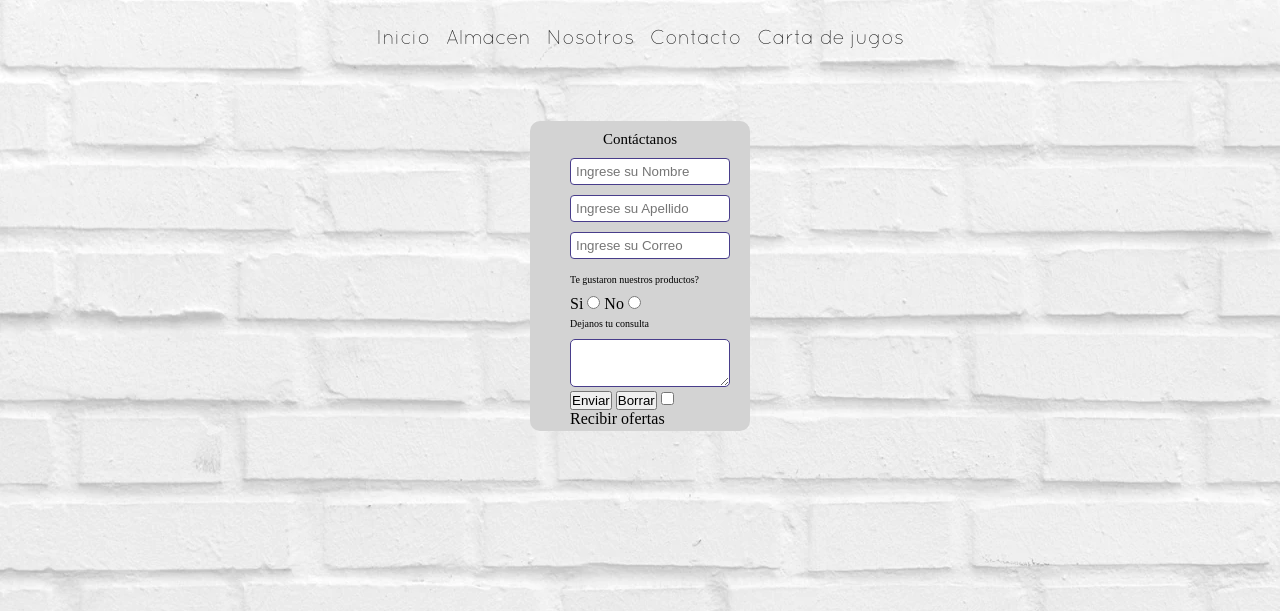
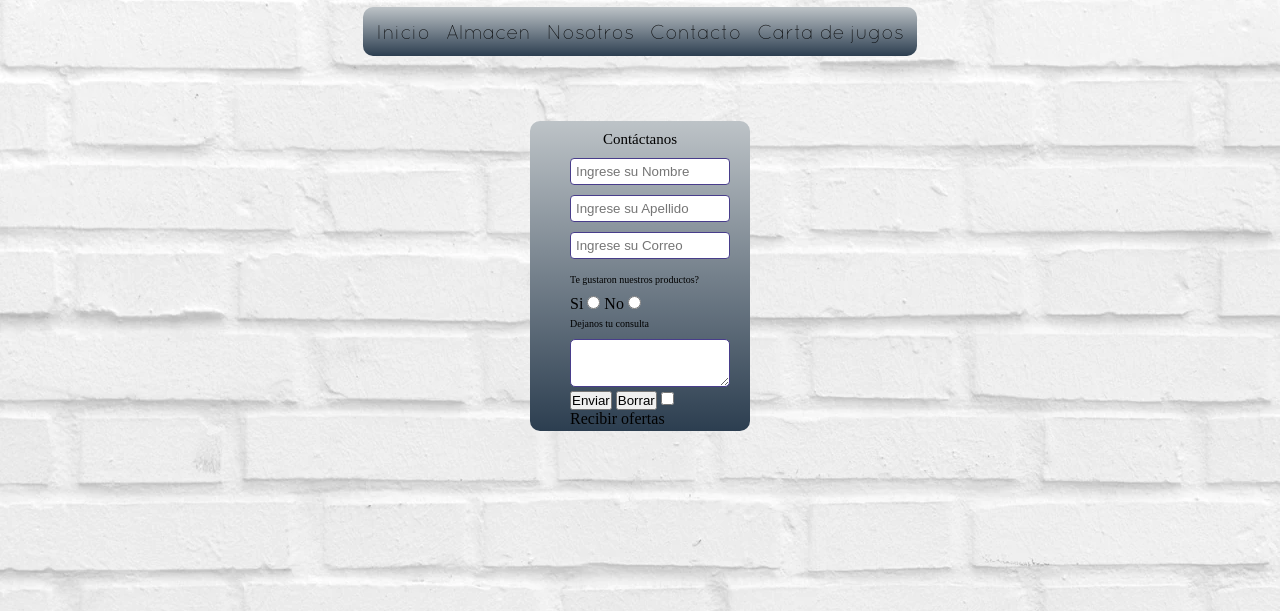
Before and after one commit to GenaroRucireto/Eneldo-Rucireto, a plain HTML site: page pages/contacto.html in a window 1280 px wide. Shown: the part 187-798 px from the top of the page. Drawn offline with Linux system fonts and the light colour scheme.

Commit message:
realice gradientes

```diff
--- a/styles.css
+++ b/styles.css
@@ -77,10 +77,10 @@ header img {
 
 h1 {
     animation-duration: 3s;
-    animation-name: slidein;
+    animation-name: slide;
 }
 
-@keyframes slidein {
+@keyframes slide {
     from {
         margin-left: 100%;
         width: 300%
@@ -122,13 +122,14 @@ h1 {
         color: #000000;
         font-size: 15px;
         font-family: "Quicksand";
-    }
+        }
 
     .menu nav {
         display: flex;
         justify-content: space-between;
-        padding-top: 15px;
-
+       margin-top: 10px;
+        background-image: linear-gradient(#bdc3c7,#2c3e50);
+        border-radius: 10px;
     }
 
     .menu ul {
@@ -150,7 +151,7 @@ h1 {
     }
 
     a:hover {
-        color: gray;
+        color: white;
     }
 
     .central {
@@ -238,6 +239,7 @@ h1 {
         padding-top: 10px;
         margin-top: 20px;
         border-radius: 10px;
+        background-image: linear-gradient(#bdc3c7,#2c3e50);
 
     }
 
```
